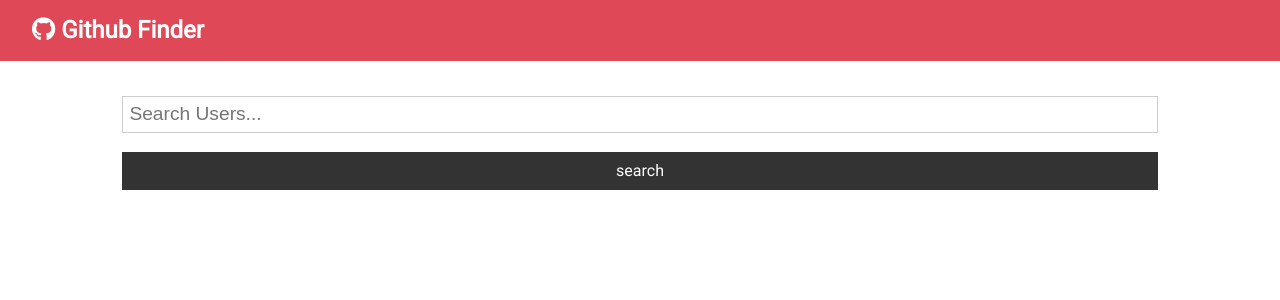
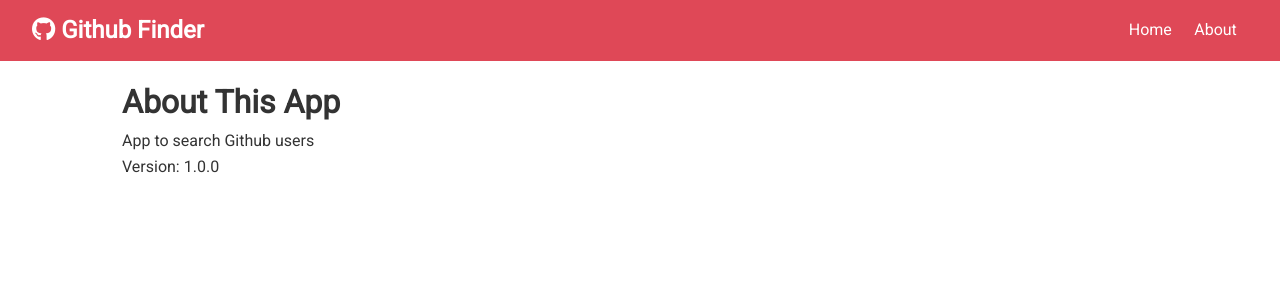
Before and after one commit to baodai1207/github-finder, a React (Create React App) app: page /about in a window 1280 px wide. Shown: the top 300 px of the page. Built offline with nearby package versions, Linux system fonts and the light colour scheme; the HTML template or start-up script is replaced by a standard one.

Commit message:
Setup router to link home and about pages

```diff
--- a/package.json
+++ b/package.json
@@ -9,6 +9,7 @@
     "axios": "^0.21.1",
     "react": "^17.0.1",
     "react-dom": "^17.0.1",
+    "react-router-dom": "^5.2.0",
     "react-scripts": "4.0.2",
     "web-vitals": "^1.1.0"
   },
--- a/src/App.js
+++ b/src/App.js
@@ -1,9 +1,11 @@
 import React, { Fragment, Component } from 'react';
+import { BrowserRouter as Router, Switch, Route } from 'react-router-dom';
 import './App.css';
 import Navbar from './components/layout/Navbar';
 import Users from './components/users/Users';
 import Search from './components/users/Search';
-import Alert from './components/layout/Alert'
+import Alert from './components/layout/Alert';
+import About from './components/pages/About';
 import axios from 'axios';
 
 class App extends Component {
@@ -44,14 +46,24 @@
     const { users, loading } = this.state;
 
     return (
+      <Router>
         <div className='App'>
           <Navbar />
           <div className="container">
             <Alert alert={this.state.alert}></Alert>
+            <Switch>
+              <Route exact path='/' render={props => (
+                <Fragment>
                   <Search searchUsers={this.searchUsers} clearUsers={this.clearUsers} showClear={users.length > 0 ? true : false} setAlert={this.setAlert} />
+
                   <Users loading={loading} users={users} />
+                </Fragment>
+              )}></Route>
+              <Route exact path='/about' component={About}></Route>
+            </Switch>
           </div>
         </div>
+      </Router>
     );
   }
 }
--- a/src/components/layout/Navbar.js
+++ b/src/components/layout/Navbar.js
@@ -1,6 +1,6 @@
 import React from 'react';
 import PropTypes from 'prop-types'
-
+import { Link } from 'react-router-dom'
 
 const Navbar = ({ icon, title }) => {
     return (
@@ -8,6 +8,14 @@
             <h1>
                 <i className={icon} /> {title}
             </h1>
+            <ul>
+                <li>
+                    <Link to='/'>Home</Link>
+                </li>
+                <li>
+                    <Link to='/about'>About</Link>
+                </li>
+            </ul>
         </nav>
     );
 }
--- /dev/null
+++ b/src/components/pages/About.js
@@ -0,0 +1,13 @@
+import React, { Fragment } from 'react'
+
+export const About = () => {
+    return (
+        <Fragment>
+            <h1> About This App</h1>
+            <p>App to search Github users</p>
+            <p>Version: 1.0.0</p>
+        </Fragment>
+    )
+}
+
+export default About;
```
Also changed, not shown: 1 other file (tests, documents, lock files or other folders). Lines whose indentation alone changed are shown as unchanged.
